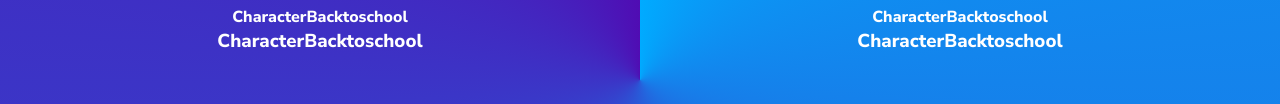
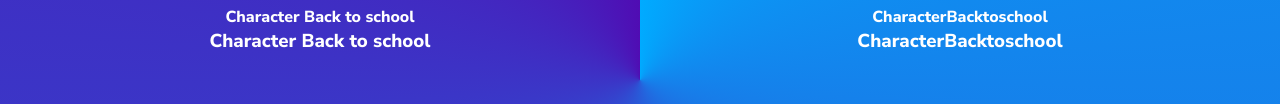
Before and after one commit to jealife/parallax, a plain HTML site: page index.html in a window 1280 px wide. Shown: the part 1120-1224 px from the top of the page. Drawn offline with nearby package versions, Linux system fonts and the light colour scheme; a script that the page names is missing.

Commit message:
Update index.html

```diff
--- a/index.html
+++ b/index.html
@@ -33,8 +33,8 @@
             <div class="content-images">
                 <div>
                     <img src="22645830_CharacterBacktoschool_9_.jpg" alt="">
-                    <h4>CharacterBacktoschool</h4>
-                    <h3>CharacterBacktoschool</h3>
+                    <h4>Character Back to school</h4>
+                    <h3>Character Back to school</h3>
                 </div>
                 <div>
                     <img src="22645830_CharacterBacktoschool_9_.jpg" alt="">
```
